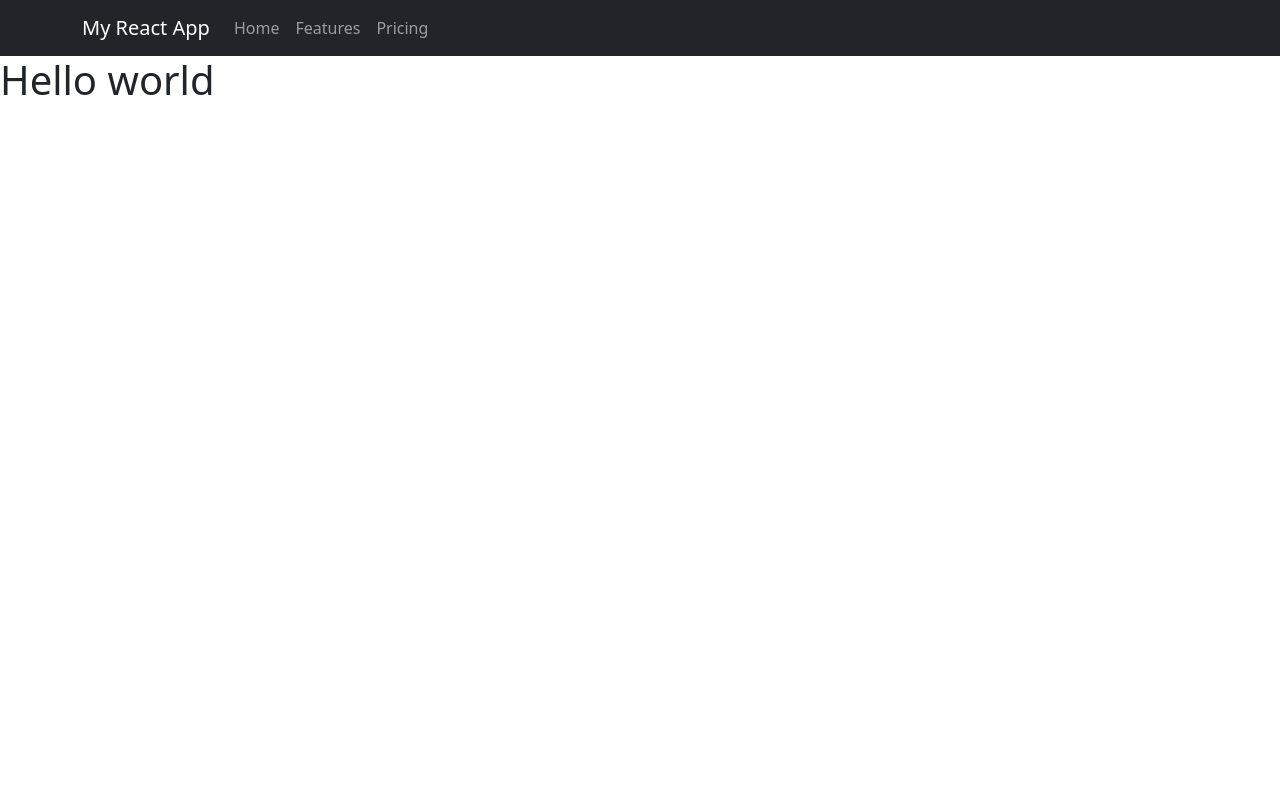
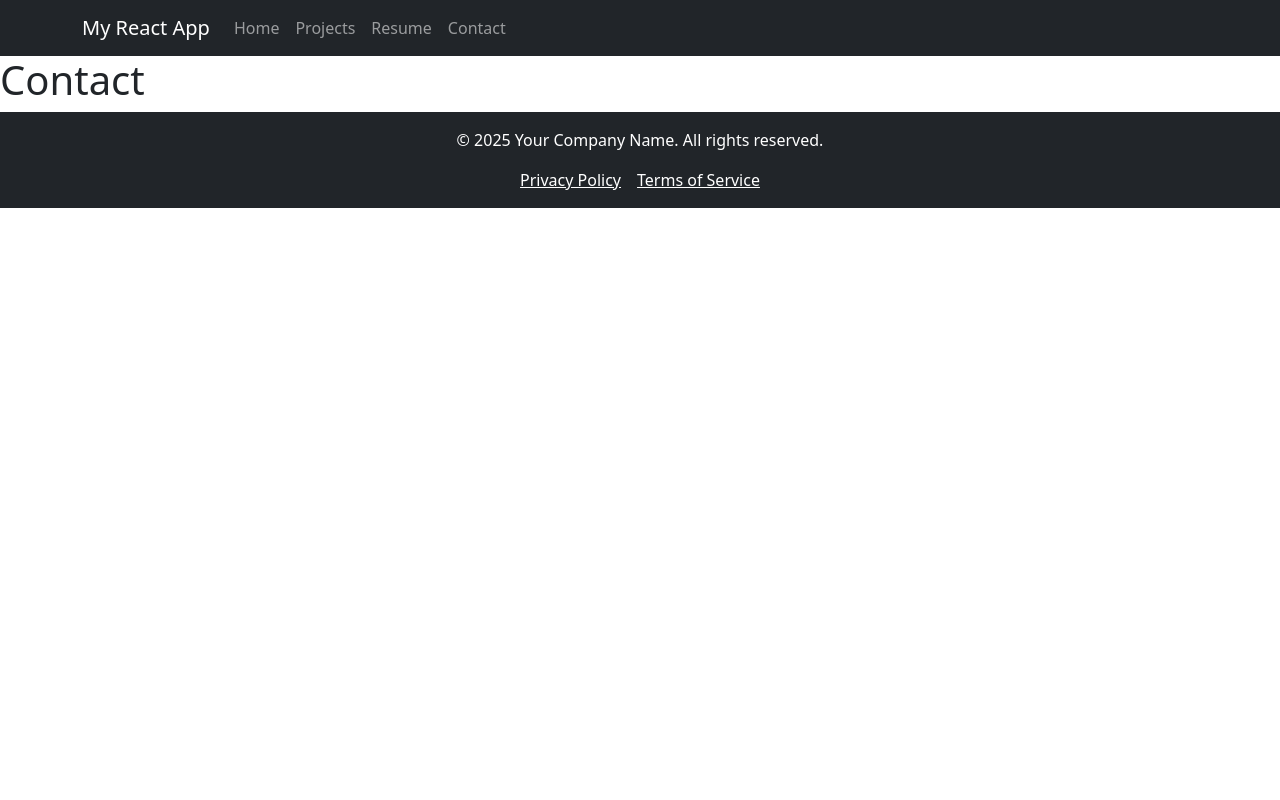
Before and after one commit to jonnyleealas/porfolio, a React (Create React App) app in the folder front-end/: page /contact in a window 1280 px wide. Shown: the top 800 px of the page. Built offline with nearby package versions, Linux system fonts and the light colour scheme.

Commit message:
Added react router

```diff
--- a/front-end/package.json
+++ b/front-end/package.json
@@ -11,10 +11,12 @@
     "@types/node": "^16.18.126",
     "@types/react": "^19.0.10",
     "@types/react-dom": "^19.0.4",
+    "@types/react-router-dom": "^5.3.3",
     "bootstrap": "^5.3.3",
     "react": "^19.0.0",
     "react-bootstrap": "^2.10.9",
     "react-dom": "^19.0.0",
+    "react-router-dom": "^7.3.0",
     "react-scripts": "5.0.1",
     "typescript": "^4.9.5",
     "web-vitals": "^2.1.4"
--- a/front-end/src/App.tsx
+++ b/front-end/src/App.tsx
@@ -1,18 +1,28 @@
-import React from 'react';
+import { BrowserRouter, Route, Routes } from 'react-router-dom';  // Use BrowserRouter without alias
 import NavBarComponent from './Header/NavBar';
 import Home from './Home/Home';
 import Footer from './Footer/Footer';
-import './App.css';  // Import the CSS file here
+import Contact from './Contact/Contact';
+import Projects from './Projects/Projects';
+import Resume from './Resume/Resume';
+import './App.css';
 
 const App: React.FC = () => {
   return (
-    <div className="App">
+    <BrowserRouter>
+      <div className="App">
         <NavBarComponent />
-      <div className="App-main">
-        <Home />
+        <div className="main-content">
+          <Routes>
+            <Route path="/" element={<Home />} />
+            <Route path="/projects" element={<Projects />} />
+            <Route path="/contact" element={<Contact />} />
+            <Route path="/resume" element={<Resume />} />
+          </Routes>
+        </div>
+        <Footer />
       </div>
-      <Footer />
-    </div>
+    </BrowserRouter>
   );
 }
 
--- /dev/null
+++ b/front-end/src/Contact/Contact.tsx
@@ -0,0 +1,10 @@
+
+const Contact: React.FC = () => {
+  return (
+    <div>
+      <h1>Contact</h1>
+    </div>
+  );
+}
+
+export default Contact;
--- a/front-end/src/Header/NavBar.tsx
+++ b/front-end/src/Header/NavBar.tsx
@@ -1,15 +1,17 @@
 import { Navbar, Container, Nav } from 'react-bootstrap';
+import { Link } from "react-router-dom"
 
 const NavBarComponent: React.FC = () => {
   return (
     <div>
       <Navbar bg="dark" variant="dark">
         <Container>
-          <Navbar.Brand href="#home">My React App</Navbar.Brand>
+          <Navbar.Brand href="/">My React App</Navbar.Brand>
           <Nav className="me-auto">
-            <Nav.Link href="#home">Home</Nav.Link>
-            <Nav.Link href="#features">Features</Nav.Link>
-            <Nav.Link href="#pricing">Pricing</Nav.Link>
+            <Nav.Link as={Link} to="/">Home</Nav.Link>
+            <Nav.Link as={Link} to="/projects">Projects</Nav.Link>
+            <Nav.Link as={Link} to="/Resume">Resume</Nav.Link>
+            <Nav.Link as={Link} to="/Contact">Contact</Nav.Link>
           </Nav>
         </Container>
       </Navbar>
--- a/front-end/src/Home/Home.tsx
+++ b/front-end/src/Home/Home.tsx
@@ -1,5 +1,5 @@
 
-import "./Home.css"
+// import "./Home.css"
 const Home: React.FC = () => {
   return (
     <div className="Home">
--- /dev/null
+++ b/front-end/src/Projects/Projects.tsx
@@ -0,0 +1,9 @@
+const Projects: React.FC = () => {
+    return (
+      <div>
+        <h1>Projects</h1>
+      </div>
+    );
+  }
+
+  export default Projects;
--- /dev/null
+++ b/front-end/src/Resume/Resume.tsx
@@ -0,0 +1,11 @@
+
+// import "./Home.css"
+const Resume: React.FC = () => {
+    return (
+      <div>
+       <h1>Resume</h1>
+      </div>
+    );
+  }
+
+  export default Resume;
```
Also changed, not shown: 1 other file (tests, documents, lock files or other folders).
